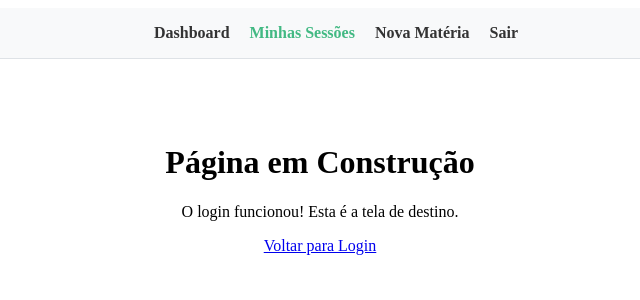
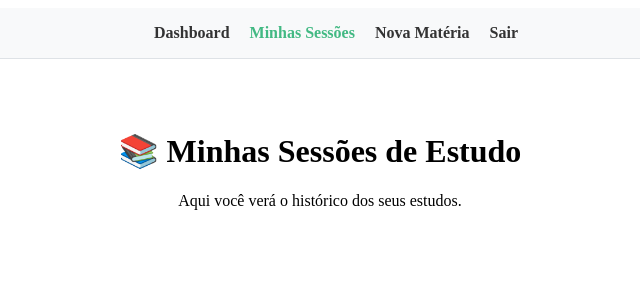
Before and after one commit to adudasena/focus-study, a Vue app in the folder frontend/frontend/: page /sessoes in a window 1280 px wide. Shown: the top 300 px of the page, without its empty margins (320-960 px from the left). Built offline with nearby package versions, Linux system fonts and the light colour scheme.

Commit message:
feat: Adding a functional session

```diff
--- a/frontend/frontend/src/router/index.js
+++ b/frontend/frontend/src/router/index.js
@@ -2,11 +2,13 @@ import { createRouter, createWebHistory } from 'vue-router';
 import LoginView from '../views/LoginView.vue';
 import DashboardView from '../views/DashboardView.vue';
 import SessoesView from '../views/SessoesView.vue';
+import MateriaFormView from '../views/MateriaFormView.vue'; // Verifique se o nome do arquivo está idêntico
 
 const routes = [
   { path: '/login', name: 'login', component: LoginView },
-  { path: '/', name: 'dashboard', component: DashboardView }, // Rota raiz
-  { path: '/sessoes', name: 'sessoes', component: SessoesView }
+  { path: '/', name: 'dashboard', component: DashboardView },
+  { path: '/sessoes', name: 'sessoes', component: SessoesView },
+  { path: '/nova-materia', name: 'nova-materia', component: MateriaFormView } // Adicione esta linha
 ];
 
 const router = createRouter({
--- a/frontend/frontend/src/views/MateriaFormView.vue
+++ b/frontend/frontend/src/views/MateriaFormView.vue
@@ -0,0 +1,14 @@
+<template>
+  <div class="container">
+    <h1>➕ Nova Matéria</h1>
+    <form>
+      <input type="text" placeholder="Nome da Matéria (Ex: Java)" />
+      <button type="submit">Cadastrar</button>
+    </form>
+  </div>
+</template>
+
+<style scoped>
+.container { padding: 20px; text-align: center; }
+input { padding: 8px; margin-right: 10px; }
+</style>
--- a/frontend/frontend/src/views/SessoesView.vue
+++ b/frontend/frontend/src/views/SessoesView.vue
@@ -1,14 +1,10 @@
 <template>
   <div class="container">
-    <h1>Página em Construção</h1>
-    <p>O login funcionou! Esta é a tela de destino.</p>
-    <router-link to="/login">Voltar para Login</router-link>
-  </div>
+    <h1>📚 Minhas Sessões de Estudo</h1>
+    <p>Aqui você verá o histórico dos seus estudos.</p>
+    </div>
 </template>
 
 <style scoped>
-.container {
-  padding: 2rem;
-  text-align: center;
-}
+.container { padding: 20px; text-align: center; }
 </style>
```
